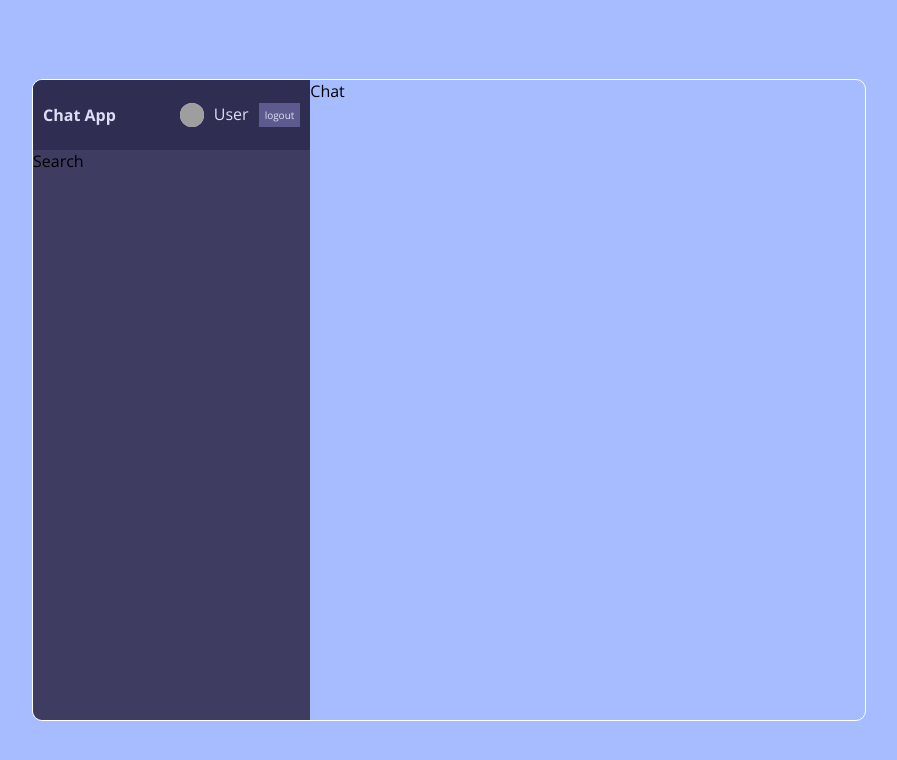
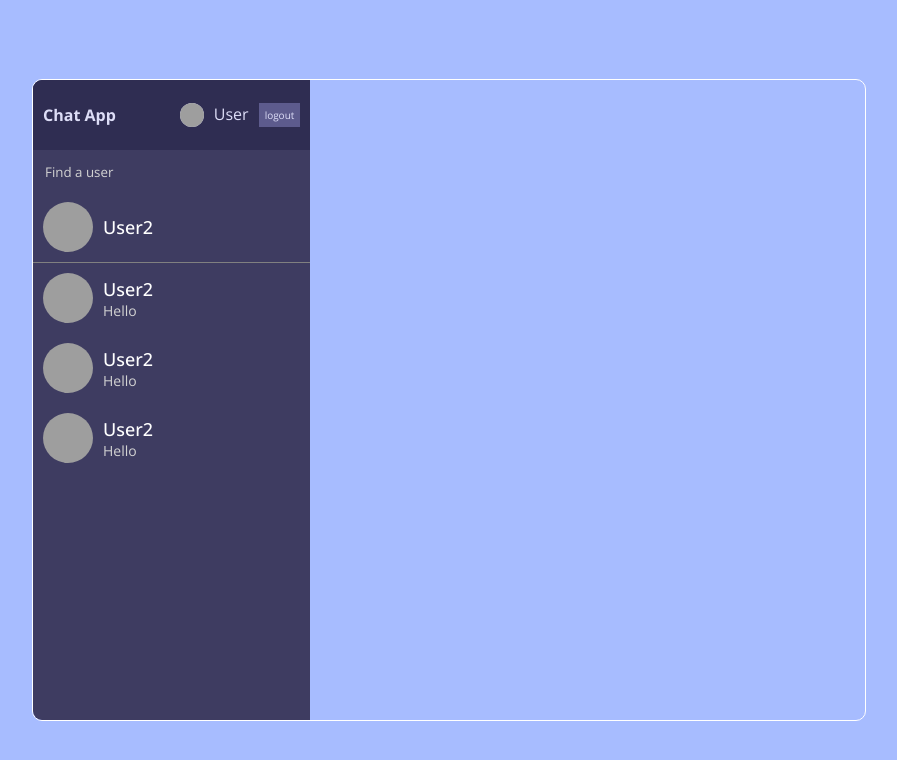
Before and after one commit to zharkaa/chat-app, a React (Create React App) app: page / in a window 1280 px wide. Shown: the top 760 px of the page, without its empty margins (191-1088 px from the left). Built offline with nearby package versions, Linux system fonts and the light colour scheme; grey boxes are pictures that could not be loaded.

Commit message:
styling sidebar

```diff
--- a/src/components/Chat.jsx
+++ b/src/components/Chat.jsx
@@ -1,8 +1,10 @@
 import React from 'react'
 
-function Chat() {
+const Chat = () => {
   return (
-    <div className='chat'>Chat</div>
+    <div className='chat'>
+
+    </div>
   )
 }
 
--- a/src/components/Chats.jsx
+++ b/src/components/Chats.jsx
@@ -1,9 +1,41 @@
-import React from 'react'
+import React from "react";
 
 const Chats = () => {
   return (
-    <div>Chats</div>
-  )
-}
+    <div className="chats">
+      <div className="userChat">
+        <img
+          src="https://images.pexels.com/photos/771742/pexels-photo-771742.jpeg?auto=compress&cs=tinysrgb&w=400"
+          alt=""
+        />
+        <div className="userChatInfo">
+          <span>User2</span>
+          <p>Hello</p>
+        </div>
+      </div>
+      <div className="userChat">
+        <img
+          src="https://images.pexels.com/photos/771742/pexels-photo-771742.jpeg?auto=compress&cs=tinysrgb&w=400"
+          alt=""
+        />
+        <div className="userChatInfo">
+          <span>User2</span>
+          <p>Hello</p>
+        </div>
+      </div>
+      <div className="userChat">
+        <img
+          src="https://images.pexels.com/photos/771742/pexels-photo-771742.jpeg?auto=compress&cs=tinysrgb&w=400"
+          alt=""
+        />
+        <div className="userChatInfo">
+          <span>User2</span>
+          <p>Hello</p>
+        </div>
+      </div>
 
-export default Chats
+    </div>
+  );
+};
+
+export default Chats;
--- a/src/components/Search.jsx
+++ b/src/components/Search.jsx
@@ -2,7 +2,17 @@ import React from 'react'
 
 const Search = () => {
   return (
-    <div>Search</div>
+    <div className='search'>
+      <div className="searchForm">
+        <input type="text" placeholder='Find a user'/>
+      </div>
+      <div className="userChat">
+        <img src="https://images.pexels.com/photos/771742/pexels-photo-771742.jpeg?auto=compress&cs=tinysrgb&w=400" alt="" />
+        <div className="userChatInfo">
+          <span>User2</span>
+        </div>
+      </div>
+    </div>
   )
 }
 
--- a/src/components/Sidebar.jsx
+++ b/src/components/Sidebar.jsx
@@ -1,12 +1,15 @@
 import React from "react";
 import Navbar from "./Navbar"
 import Search from "./Search"
+import Chats from "./Chats"
 
 const Sidebar = () => {
   return (
     <div className="sidebar ">
       <Navbar/>
       <Search />
+      <Chats />
+
     </div>
   );
 };
--- a/src/style.scss
+++ b/src/style.scss
@@ -115,6 +115,55 @@
           }
         }
       }
+      .search {
+        border-bottom: 1px solid grey;
+
+        .searchForm {
+          padding: 10px;
+
+          input {
+            background: transparent;
+            border: none;
+            color: white;
+            outline: none;
+
+            &::placeholder {
+              color: lightgray;
+            }
+          }
+        }
+      }
+
+      .userChat {
+        padding: 10px;
+        display: flex;
+        align-items: center;
+        gap: 10px;
+        color: white;
+        cursor: pointer;
+
+        &:hover {
+          background-color: #2f2d52;
+        }
+
+        img {
+          width: 50px;
+          height: 50px;
+          border-radius: 50%;
+          object-fit: cover;
+        }
+
+        .userChatInfo {
+          span {
+            font-size: 18px;
+            font-weight: 500;
+          }
+          p {
+            font-size: 14px;
+            color: lightgray;
+          }
+        }
+      }
     }
 
     .chat {
```
